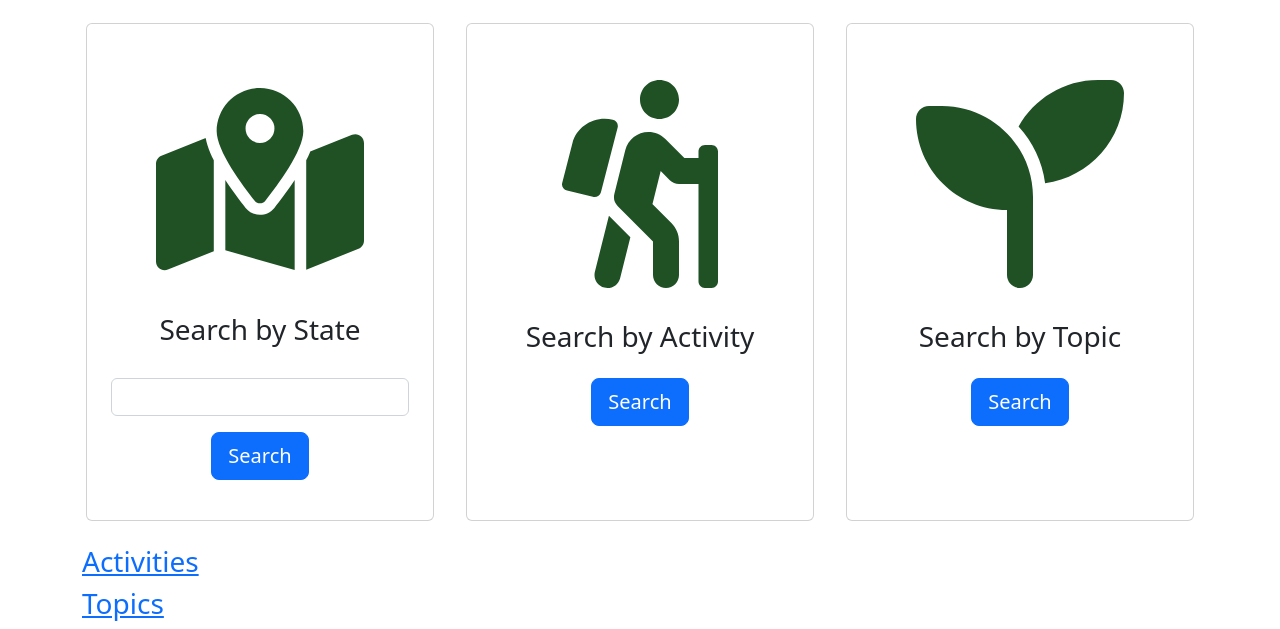
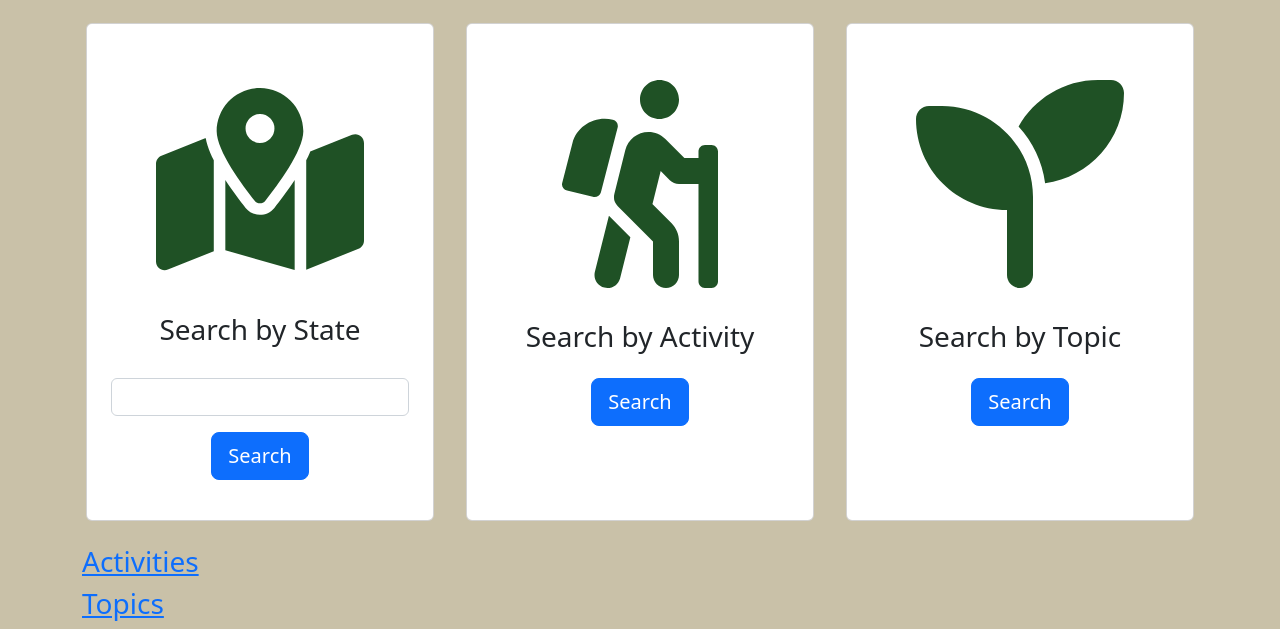
Before and after one commit to TaraDenniston/explore-national-parks, a Flask app: page / in a window 1280 px wide. Shown: the part 449-1078 px from the top of the page. Run offline with Flask 3, Linux system fonts and the light colour scheme; some libraries are stand-ins or nearby versions.

Commit message:
change body bg color and add link for favicon

```diff
--- a/templates/base.html
+++ b/templates/base.html
@@ -5,10 +5,11 @@
   <meta http-equiv="X-UA-Compatible" content="IE=edge">
   <meta name="viewport" content="width=device-width, initial-scale=1.0">
   <title>{% block title %}{% endblock %}</title>
+  <link rel="icon" type="image/x-icon" href="/static/images/favicon.ico">
   <link rel="stylesheet" href="https://cdn.jsdelivr.net/npm/bootstrap@5.2.3/dist/css/bootstrap.min.css" integrity="sha384-rbsA2VBKQhggwzxH7pPCaAqO46MgnOM80zW1RWuH61DGLwZJEdK2Kadq2F9CUG65" crossorigin="anonymous">
   <link rel="stylesheet" href="https://cdnjs.cloudflare.com/ajax/libs/font-awesome/6.4.0/css/all.min.css" integrity="sha512-iecdLmaskl7CVkqkXNQ/ZH/XLlvWZOJyj7Yy7tcenmpD1ypASozpmT/E0iPtmFIB46ZmdtAc9eNBvH0H/ZpiBw==" crossorigin="anonymous" referrerpolicy="no-referrer" />
 </head>
-<body>
+<body style="background-color: #C9C1A8;">
 
   <!-- Navigation Bar -->
   <nav class="navbar navbar-dark bg-secondary p-4">
```
